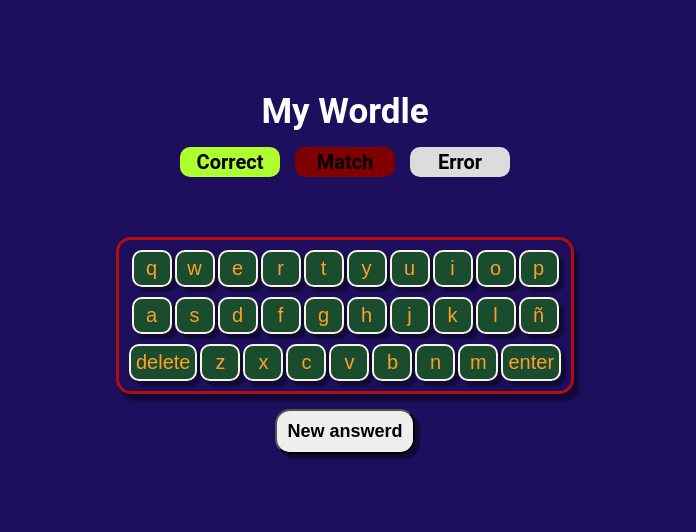
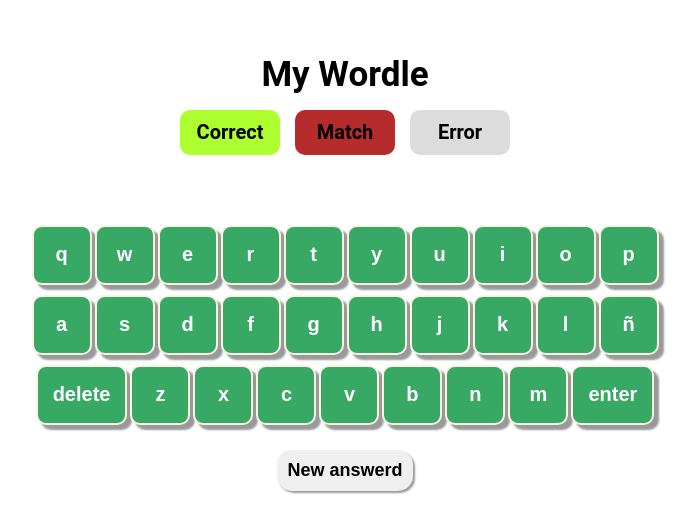
Before and after one commit to joseluis1061/wordle, a website built with webpack: page public/index.html in a window 1280 px wide. Shown: the part 128-660 px from the top of the page, without its empty margins (295-991 px from the left). Built offline with nearby package versions, Linux system fonts and the light colour scheme; no server answers.

Commit message:
Se cambio la Api y se modificaron los estilos a los botones y fondo. Se debe crear un panel para dar opciones de numero de palabras e idioma. Una mejor presentación para cuando ganes o pierdas

```diff
--- a/src/index.js
+++ b/src/index.js
@@ -19,8 +19,7 @@ let ulNodes = []; //List of ul
 let intents = 0; //Lost lives
 let numberLeter = 0; //Number of letter in screen's answer
 /*Random word */
-//const API = 'https://palabras-aleatorias-public-api.herokuapp.com/random';
-const API = 'https://clientes.api.greenborn.com.ar/public-random-word';
+const API = 'https://random-word-api.herokuapp.com/word?lang=es&length=5';
 const fetchApi = async()=>{
   const response = await fetch(API);
   const data = await response.json();
@@ -29,6 +28,7 @@ const fetchApi = async()=>{
   }
   let newWord = removeAccents(data[0]).toLowerCase();
   newWord = newWord.split('');
+  console.log(newWord);
   secretWord = newWord;
   gridContructor()
   return newWord;
@@ -111,7 +111,7 @@ keyboard.append(...listElements);
 
 /*Detect letter press */
 const pressLetter = (event)=>{
-  console.log('pressLetter')
+
   const button = event.target;
   if(myAnswer.length < secretWord.length){
     myAnswer.push(button.id);
@@ -129,7 +129,7 @@ const pressLetter = (event)=>{
 
 //Detect win or lose
 const checkWord = ()=>{
-  console.log('CheckWord')
+  console.log(secretWord)
   const resultsH = document.querySelector("h2");
   if(myAnswer.join("")===secretWord.join("")){
     resultsH.innerHTML = "¡Has Ganado!";
@@ -153,7 +153,6 @@ const checkWord = ()=>{
 };
 /*Detect and display match letters */
 const matchAnswer = ()=>{
-  console.log('matchAnswer')
   //List of colors in match answer
   if(myAnswer.length === secretWord.length){
     for(let i = 0 ; i < secretWord.length; i++){
@@ -188,7 +187,6 @@ const matchAnswer = ()=>{
 };
 //Delete letter of answer
 const deleteLetter = ()=>{
-  console.log('deleteLetter')
   if(myAnswer.length>0){
     myAnswer.pop();
     numberLeter--;
@@ -207,6 +205,5 @@ const deleteLetter = ()=>{
 //New answerd
 const newAnswerd = document.querySelector('.new_answerd');
 newAnswerd.addEventListener('click', ()=>{
-  console.log('newAnswerd')
   reiniciarTablero();
 })
--- a/src/styles/main.css
+++ b/src/styles/main.css
@@ -1,7 +1,7 @@
 :root{
   --black: #000000;
   --coffe: rgb(61, 56, 56);
-  --green: #1A4D2E;
+  --green: #38a965;
   --orange: #FF9F29;
   --belge: #FAF3E3;
 }
@@ -17,7 +17,7 @@ html{
 body{
   font-family: 'Roboto', sans-serif;
   background-color: var(--coffe);
-  background-color: rgb(29, 15, 93);
+  background-color: white;
 }
 li{
   list-style: none;
@@ -35,15 +35,17 @@ li{
   display: flex;
   flex-direction: column;
   align-items: center;
+  width: 90vw;
   margin: 0 auto;
 }
 .main h1{
   font-size: 3.5rem;
-  color: white;
+  color: black;
 }
 .main h2{
   font-size: 3rem;
   color: white;
+  color: red;
 }
 
 /**Results***/
@@ -63,15 +65,13 @@ li{
 }
 /*****/
 #keyboard{
+  width: 100%;
   display: flex;
   flex-direction: column;
   max-width: 800px;
   margin: 0 auto;
   gap: 10px;
   padding: 10px;
-  border: 3px solid rgb(182, 12, 12);
-  border-radius: 15px;
-  box-shadow: 5px 7px 3px rgba(0, 0, 0, 0.4);
 }
 #keyboard ul{
   display: flex;
@@ -82,19 +82,23 @@ li{
 }
 .btn{
   font-size: 2rem;
-  padding: 5px;
+  padding: 15px;
   background-color: transparent;
   border-radius: 10px;
   box-shadow: 5px 5px 2px rgba(0, 0, 0, 0.4);
   backdrop-filter: blur(15px);
-  color: var(--orange);
+  color: white;
+  font-weight: 700;
   background-color: var(--green);
   border: 2px solid var(--belge);
   transition: all 0.5s ease-out;
+  max-width: 120px;
+  max-height: 90px;
 }
 @media(min-width: 650px){
   .btn{
-    min-width: 40px;
+    min-width: 60px;
+    min-height: 60px;
   }
 }
 .btn:hover{
@@ -107,12 +111,18 @@ li{
 /******Colors***/
 .listElement.green{
   background-color: greenyellow;
+  border: none;
 }
 .listElement.marron{
-  background-color: maroon;
+  background-color: rgb(182, 44, 44);
+  color: white;
+  border: none;
+
 }
 .listElement.gray{
   background-color: gainsboro;
+  border: none;
+
 }
 
 /*****GRID******/
@@ -133,16 +143,16 @@ li{
   flex-wrap: wrap;
   justify-content: center;
   align-items: center;
-  gap: 1px;
+  gap: 10px;
   padding: 5px;
   z-index: -2;
-  border: 1px solid #d7c841;;
   border-radius: 15px;
   padding: 5px 0;
+  height: 55px;
 }
 
 .listElement{
-  height: 30px;
+  height: 50px;
   width: 100%;
   min-width: 20px;
   max-width: 60px;
@@ -153,7 +163,10 @@ li{
   align-items: center;
   justify-content: center;
   background-color: transparent;
-  background-color: #d7c841;
+  border: 3px solid #b9b4b4;
+  color: black;
+  font-weight: bold;
+  height: 45px;
   backdrop-filter: blur(15px);
 }
 
@@ -161,9 +174,9 @@ li{
 .new_answerd{
   margin-top: 15px;
   padding: 10px;
-  border: nonde;
+  border: none;
   border-radius: 15px;
   font-size: 1.8rem;
   font-weight: bold;
-  box-shadow: 5px 5px 2px rgba(0, 0, 0, 0.4);
+  box-shadow: 2px 2px 2px rgba(0, 0, 0, 0.4);
 }
```
Also changed, not shown: 1 other file.
